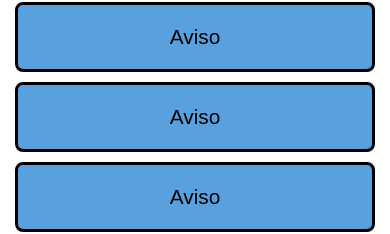
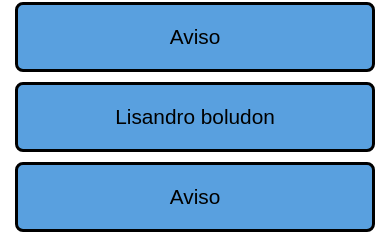
Before and after one commit to LisandroMarcho/cuaderno-notificaciones, a website: page www/index.html in a window 390 px wide. Shown: the part 437-671 px from the top of the page. Drawn offline with Linux system fonts and the light colour scheme; some packages are replaced by stand-ins of ours.

Commit message:
cambios index.html

```diff
--- a/www/index.html
+++ b/www/index.html
@@ -22,7 +22,7 @@
             <img src="img/horarios.png" alt="Horarios" class="horarios">
             <section class="botonera">
                 <a class="boton" href="anuncios.html">Aviso</a>
-                <a class="boton">Aviso</a>
+                <a class="boton">Lisandro boludon</a>
                 <a class="boton">Aviso</a>
                 <a class="boton">Aviso</a>
                 <a class="boton">Aviso</a>
```
